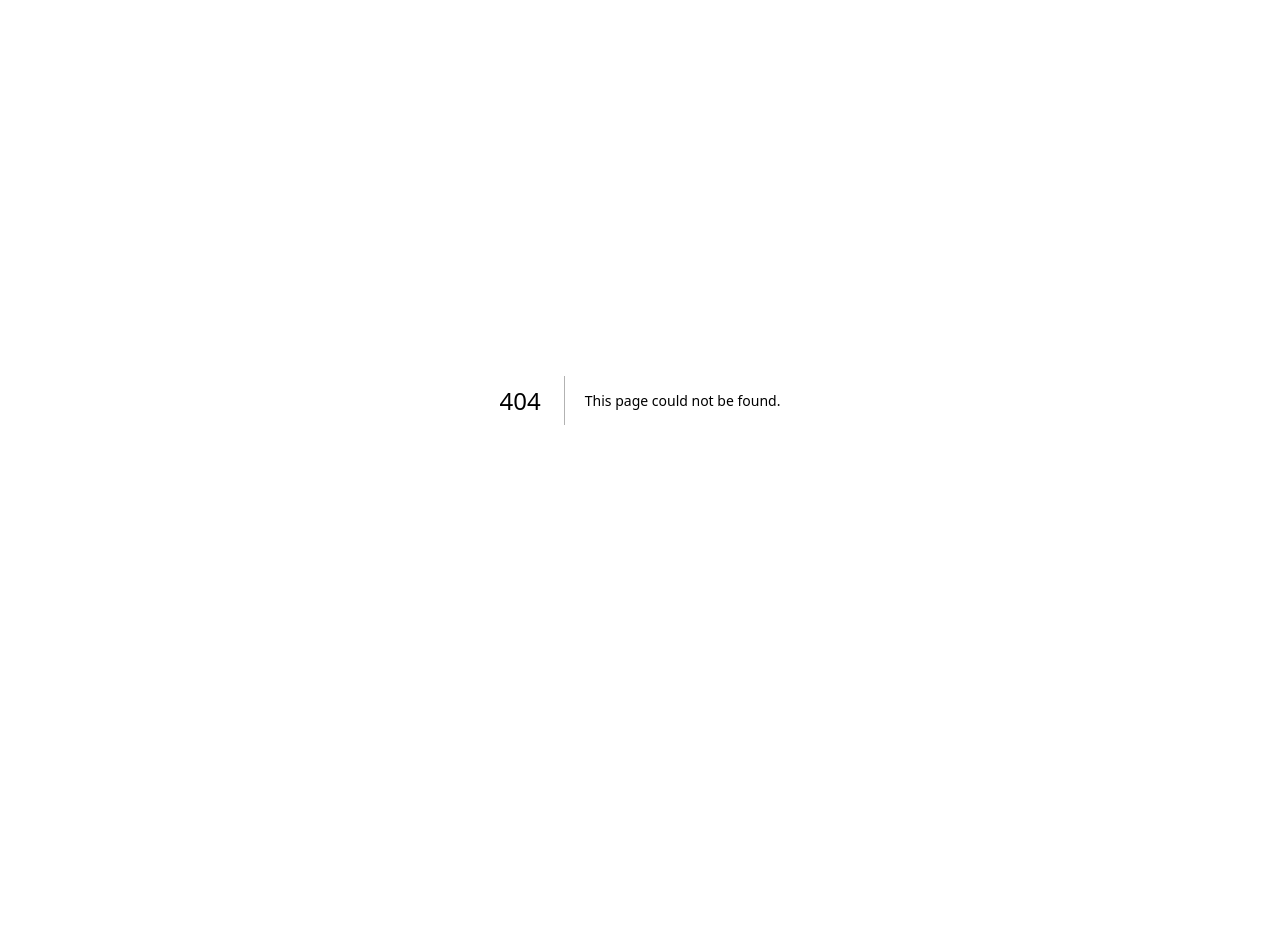
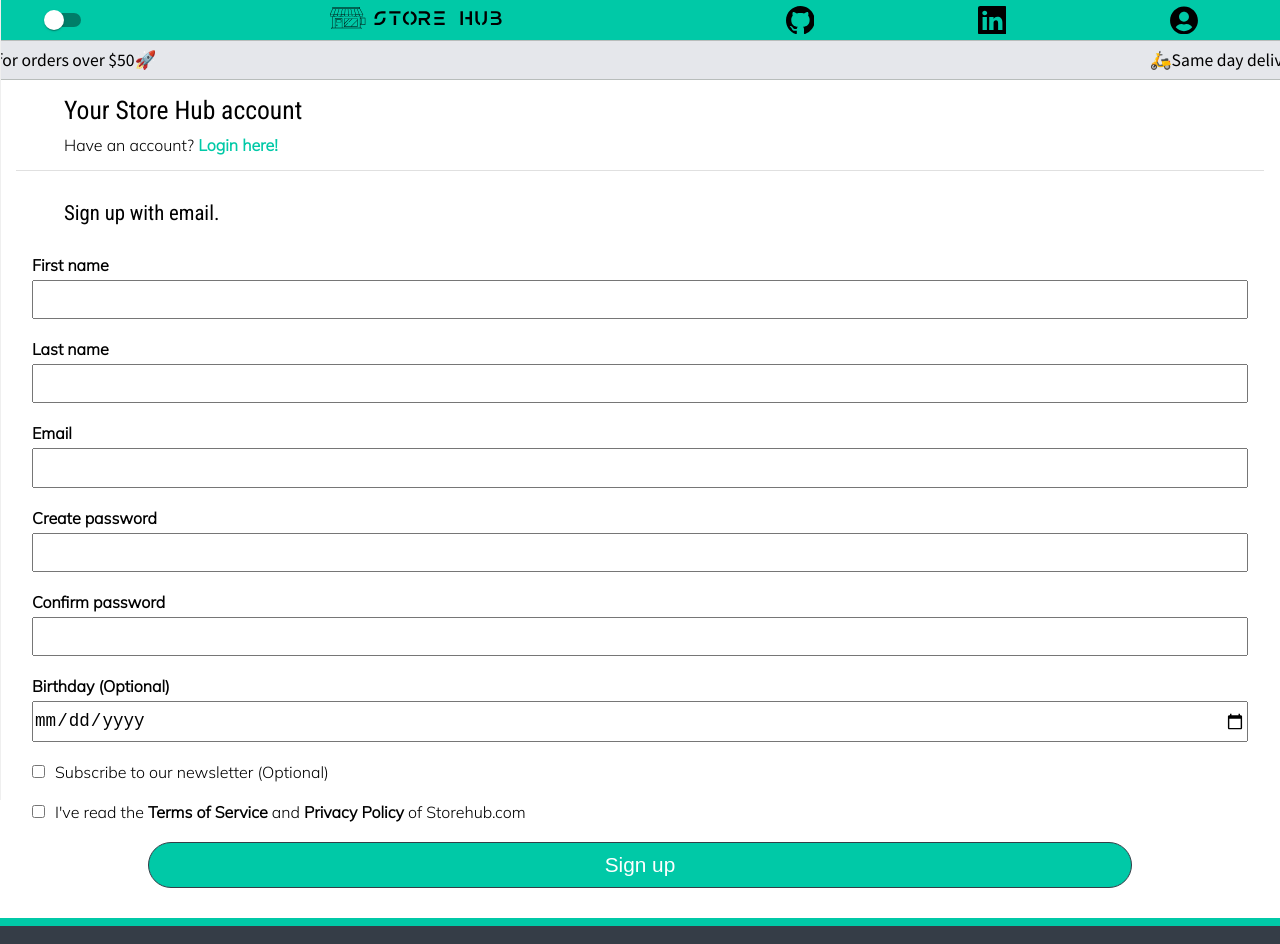
Before and after one commit to mateocampillo/EcommerceMC, a Next.js app: page /users/register in a window 1280 px wide. Before the commit this address had no page. Shown: the top 944 px of the page. Before the commit the page ends 800 px from the top, so only its background shows below. Built offline with nearby package versions, Linux system fonts and the light colour scheme.

Commit message:
register done with some html validations and styling

```diff
--- /dev/null
+++ b/src/Components/FormRegister.tsx
@@ -0,0 +1,91 @@
+import React, {useState, useRef, FormEventHandler} from 'react';
+import styles from '@/styles/formRegister.module.css';
+import Link from 'next/link';
+
+function FormRegister() {
+
+    const form = useRef<HTMLFormElement>(null);
+    const [fullNameValue, setFullNameValue] = useState('');
+    const [lastNameValue, setLastNameValue] = useState('');
+    const [emailValue, setEmailValue] = useState('');
+    const [passwordValue, setPasswordValue] = useState('');
+    const [firstPassValue, setFirstPassValue] = useState('');
+    const [secondPassValue, setSecondPassValue] = useState('');
+    const [birthdayValue, setBirthdayValue] = useState('');
+    const [newsletterValue, setNewsletterValue] = useState(false);
+    const [tosValue, setTosValue] = useState(false);
+
+    const handleForm: FormEventHandler = (e: React.FormEvent<HTMLButtonElement>) => {
+        e.preventDefault();
+        if(tosValue === true){
+            if(firstPassValue === secondPassValue){
+                setPasswordValue(firstPassValue);
+                fetch('https://fakestoreapi.com/users', {
+                    method:"POST",
+                    body: JSON.stringify(
+                        {
+                            email: emailValue,
+                            password: passwordValue,
+                            name:{
+                                firstname: fullNameValue,
+                                lastname: lastNameValue
+                            },
+                            birthday: birthdayValue !== '' ? birthdayValue : null,
+                            newsletter: newsletterValue
+                        }
+                    )
+                })
+                .then(res => res.json())
+                .then(json => console.log(json))
+            } else {
+                alert('passwords are different');
+                document.getElementById('cr_pass')?.focus();
+            }
+        } else {
+            alert('error en TOS')
+        }
+    }
+
+    return (
+        <form ref={form} onSubmit={handleForm}>
+            <div className={styles.container}>
+                <label htmlFor="first_name">First name</label>
+                <input type="text" name="first_name" id="first_name" required onChange={(e) => setFullNameValue(e.target.value)} minLength={3} maxLength={30}/>
+            </div>
+            <div className={styles.container}>
+                <label htmlFor="last_name">Last name</label>
+                <input type="text" name="last_name" id="last_name" required onChange={(e) => setLastNameValue(e.target.value)} minLength={3} maxLength={30}/>
+            </div>
+            <div className={styles.container}>
+                <label htmlFor="email">Email</label>
+                <input type="email" name="email" id="email" required onChange={(e) => setEmailValue(e.target.value)}/>
+            </div>
+
+            <div className={styles.container}>
+                <label htmlFor="cr_pass">Create password</label>
+                <input type="password" name="cr_pass" id="cr_pass" required onChange={(e) => setFirstPassValue(e.target.value)} minLength={6} maxLength={10}/>
+            </div>
+            <div className={styles.container}>
+                <label htmlFor="rp_pass">Confirm password</label>
+                <input type="password" name="rp_pass" id="rp_pass" required onChange={(e) => setSecondPassValue(e.target.value)} minLength={6} maxLength={10}/>
+            </div>
+            <div className={styles.container}>
+                <label htmlFor="birthday">Birthday &#40;Optional&#41;</label>
+                <input type="date" name="birthday" id="birthday" onChange={(e) => setBirthdayValue(e.target.value)}/>
+            </div>
+            <div className={styles.containerCheckbox}>
+                <input type="checkbox" name="newsletter" id="newsletter" onChange={(e) => setNewsletterValue(e.target.checked)}/>
+                <label htmlFor="newsletter">Subscribe to our newsletter &#40;Optional&#41;</label>
+            </div>
+            <div className={styles.containerCheckbox}>
+                <input type="checkbox" name="tos" id="tos" required onChange={(e) => setTosValue(e.target.checked)}/>
+                <label htmlFor="tos">I&#39;ve read the <Link href={'#'}>Terms of Service</Link> and <Link href={'#'}>Privacy Policy</Link> of Storehub.com</label>
+            </div>
+            <div className={styles.containerBoton}>
+                <button type="submit">Sign up</button>
+            </div>
+        </form>
+    )
+}
+
+export default FormRegister;
--- /dev/null
+++ b/src/pages/users/register.tsx
@@ -0,0 +1,44 @@
+import React from 'react';
+React.useLayoutEffect = React.useEffect
+import HeadComponent from '@/Components/Head';
+import Sidebar from '@/Components/Sidebar';
+import Footer from '@/Components/Footer';
+import { ProSidebarProvider } from 'react-pro-sidebar';
+import styles from '@/styles/register.module.css';
+import Banner from '@/Components/Banner';
+import Link from 'next/link';
+import Divider from '@mui/material/Divider';
+import FormRegister from '@/Components/FormRegister';
+import {Mulish, Roboto_Condensed} from 'next/font/google';
+
+const mulish = Mulish({weight: ['300'], style: ['normal'], subsets: ['latin']})
+const roboto_c = Roboto_Condensed({weight: ['400'], style: ['normal'], subsets: ['latin']})
+
+function Register() {
+
+  return (
+    <>
+      <HeadComponent title='User Register' />
+      <ProSidebarProvider>
+        <Sidebar />
+        <Banner />
+        <main className={[styles.mainContainer, mulish.className].join(" ")}>
+            <div className={styles.titles}>
+              <h1 className={roboto_c.className}>Your Store Hub account</h1>
+              <p>Have an account? <Link href={'/'}>Login here!</Link></p>
+            </div>
+            <Divider variant="middle" />
+            <section className={styles.sectionContainer}>
+                <h3 className={roboto_c.className}>Sign up with email.</h3>
+                <div className={styles.formContainer}>
+                  <FormRegister />
+                </div>
+            </section>
+        </main>
+        <Footer />
+      </ProSidebarProvider>
+    </>
+  )
+}
+
+export default Register
--- /dev/null
+++ b/src/styles/formRegister.module.css
@@ -0,0 +1,40 @@
+.container{
+    margin: 20px auto;
+    display: flex;
+    flex-direction: column;
+}
+.container label{
+    font-weight: 600;
+    margin-bottom: 5px;
+}
+.container input{
+    font-size: 1.1rem;
+    line-height: 2;
+}
+
+.containerCheckbox{
+    margin: 20px auto;
+}
+.containerCheckbox label{
+    margin-left: 10px;
+}
+.containerCheckbox a{
+    text-decoration: none;
+    color: #000;
+    font-weight: 600;
+}
+
+.containerBoton{
+    width: 90%;
+    margin: 10px auto;
+    text-align: center;
+}
+.containerBoton button{
+    font-size: 1.3rem;
+    padding: 10px;
+    width: 90%;
+    background-color: var(--verde);
+    color: #fff;
+    border: 1px solid var(--gris);
+    border-radius: 30px;
+}
--- /dev/null
+++ b/src/styles/register.module.css
@@ -0,0 +1,34 @@
+.mainContainer h1{
+    font-size: 1.6rem;
+}
+
+.mainContainer .titles{
+    width: 90%;
+    margin: 15px auto;
+}
+.mainContainer .titles h1{
+    margin: 10px auto;
+}
+.mainContainer .titles p{
+    margin: 10px auto;
+}
+.mainContainer .titles a{
+    color: var(--verde);
+    text-decoration: none;
+    font-weight: 600;
+}
+
+.formContainer{
+    width: 95%;
+    margin: 30px auto;
+}
+
+.sectionContainer{
+    width: 100vw;
+    margin: 30px auto;
+}
+.sectionContainer h3{
+    font-size: 1.3rem;
+    width: 90%;
+    margin: 0px auto;
+}
```
